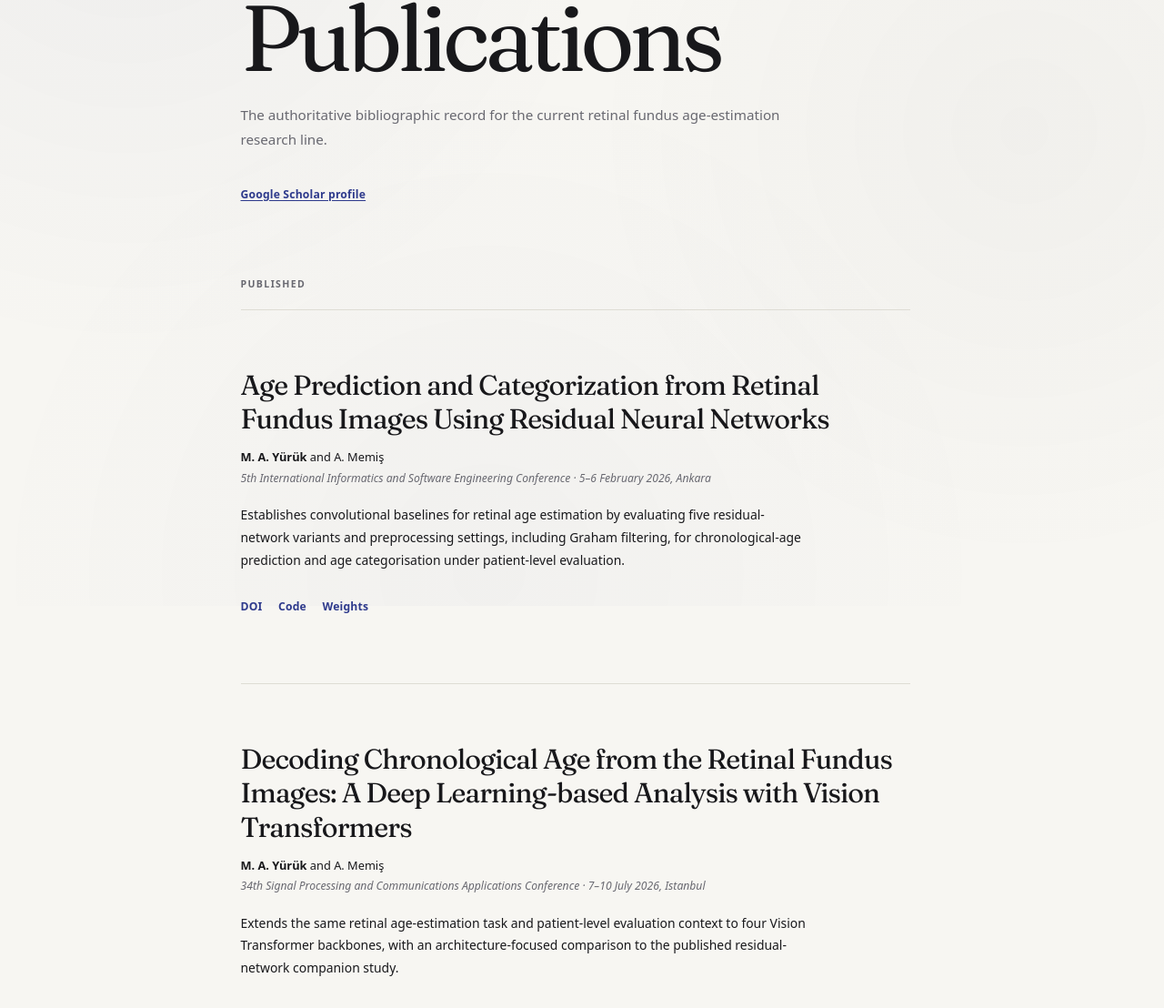
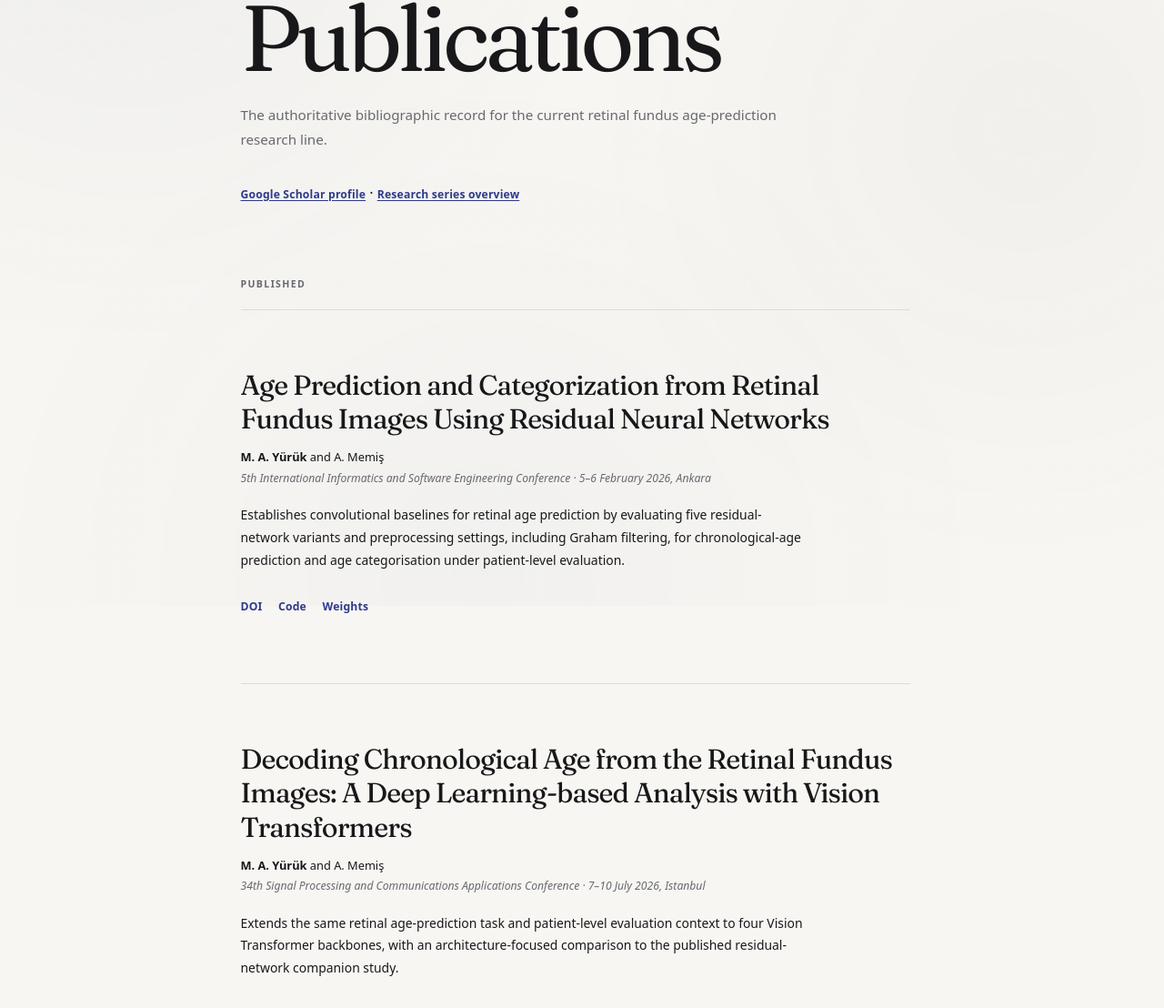
Before and after one commit to mehmetaytugyuruk/mehmetaytugyuruk.github.io, a Jekyll site: the page built from publications.html, in a window 1280 px wide. Shown: the part 234-1342 px from the top of the page at 91% size. Built offline with Jekyll 4.4.1, drawn with Linux system fonts in a browser that asks for light colours.

Commit message:
Present retinal studies as an age prediction series (#6)

```diff
--- a/_data/publications.yml
+++ b/_data/publications.yml
@@ -18,7 +18,7 @@
   code: https://github.com/mehmetaytugyuruk/retina-resnet-age-estimation
   weights: https://huggingface.co/mehmetaytugyuruk/retina-resnet-age-estimation
   research_anchor: study-resnet
-  contribution: Establishes convolutional baselines for retinal age estimation by evaluating five residual-network variants and preprocessing settings, including Graham filtering, for chronological-age prediction and age categorisation under patient-level evaluation.
+  contribution: Establishes convolutional baselines for retinal age prediction by evaluating five residual-network variants and preprocessing settings, including Graham filtering, for chronological-age prediction and age categorisation under patient-level evaluation.
 
 - id: retinal-vit
   index: "02"
@@ -40,7 +40,7 @@
   code: https://github.com/mehmetaytugyuruk/retina-vit-age-estimation
   weights: https://huggingface.co/mehmetaytugyuruk/retina-vit-age-estimation
   research_anchor: study-vit
-  contribution: Extends the same retinal age-estimation task and patient-level evaluation context to four Vision Transformer backbones, with an architecture-focused comparison to the published residual-network companion study.
+  contribution: Extends the same retinal age-prediction task and patient-level evaluation context to four Vision Transformer backbones, with an architecture-focused comparison to the published residual-network companion study.
 
 - id: retinal-colour
   index: "03"
@@ -57,7 +57,7 @@
   venue: IEEE International Conference on Advanced Technologies in Electrical, Electronics and Computing Engineering
   year: "2026"
   date: "2026"
-  code: https://github.com/mehmetaytugyuruk/retinal-color-transfer
+  code: https://github.com/mehmetaytugyuruk/retina-color-spaces-age-prediction
   weights: https://huggingface.co/mehmetaytugyuruk/retinal-color-transfer
   research_anchor: study-colour
   contribution: Examines colour-space diversity, early fusion, and an equal-cost colour ensemble against a matched RGB-seed ensemble in a controlled ResNet-50 setting, with public predictions and analysis artifacts supporting the comparison.
--- a/about.html
+++ b/about.html
@@ -11,7 +11,7 @@ permalink: /about/
   <h2 id="biography-title" class="section-label">Short Biography</h2>
   <div class="about-prose">
     <p>I am a computer vision researcher and a candidate for the <strong>{{ site.data.profile.degree }}</strong> at <strong>{{ site.data.profile.institution }}</strong>. My work focuses on medical image analysis, reproducible deep learning, and research engineering.</p>
-    <p>My current research examines retinal fundus age estimation through sequential studies of residual networks, Vision Transformers, preprocessing choices, and controlled colour-representation experiments. Across this work, I treat patient-level evaluation, inspectable artifacts, and conservative interpretation as part of the research method—not as afterthoughts. Alongside empirical studies, I build open-source tools that make computer-vision and medical-imaging workflows easier to validate, reuse, and extend across related research settings.</p>
+    <p>My current research examines retinal fundus age prediction through sequential studies of residual networks, Vision Transformers, preprocessing choices, and controlled colour-representation experiments. Across this work, I treat patient-level evaluation, inspectable artifacts, and conservative interpretation as part of the research method—not as afterthoughts. Alongside empirical studies, I build open-source tools that make computer-vision and medical-imaging workflows easier to validate, reuse, and extend across related research settings.</p>
   </div>
 </section>
 
--- a/publications.html
+++ b/publications.html
@@ -3,7 +3,7 @@ layout: page
 title: Publications
 eyebrow: Publications
 description: Peer-reviewed publications and manuscripts under review by Mehmet Aytuğ Yürük, with DOI, code, model, and research-context links.
-intro: The authoritative bibliographic record for the current retinal fundus age-estimation research line.
+intro: The authoritative bibliographic record for the current retinal fundus age-prediction research line.
 nav_key: publications
 permalink: /publications/
 ---
@@ -40,6 +40,8 @@ permalink: /publications/
 {% assign scholar = site.data.profile.profiles | where: "label", "Scholar" | first %}
 <p class="publication-source">
   <a class="text-link" href="{{ scholar.url | escape }}" target="_blank" rel="noopener noreferrer">Google Scholar profile</a>
+  <span aria-hidden="true">·</span>
+  <a class="text-link" href="https://github.com/mehmetaytugyuruk/retinal-age-prediction" target="_blank" rel="noopener noreferrer">Research series overview</a>
 </p>
 
 {% assign published = site.data.publications | where: "status", "published" %}
```
Also changed, not shown: _data/research.yml (+9 -9 lines).
